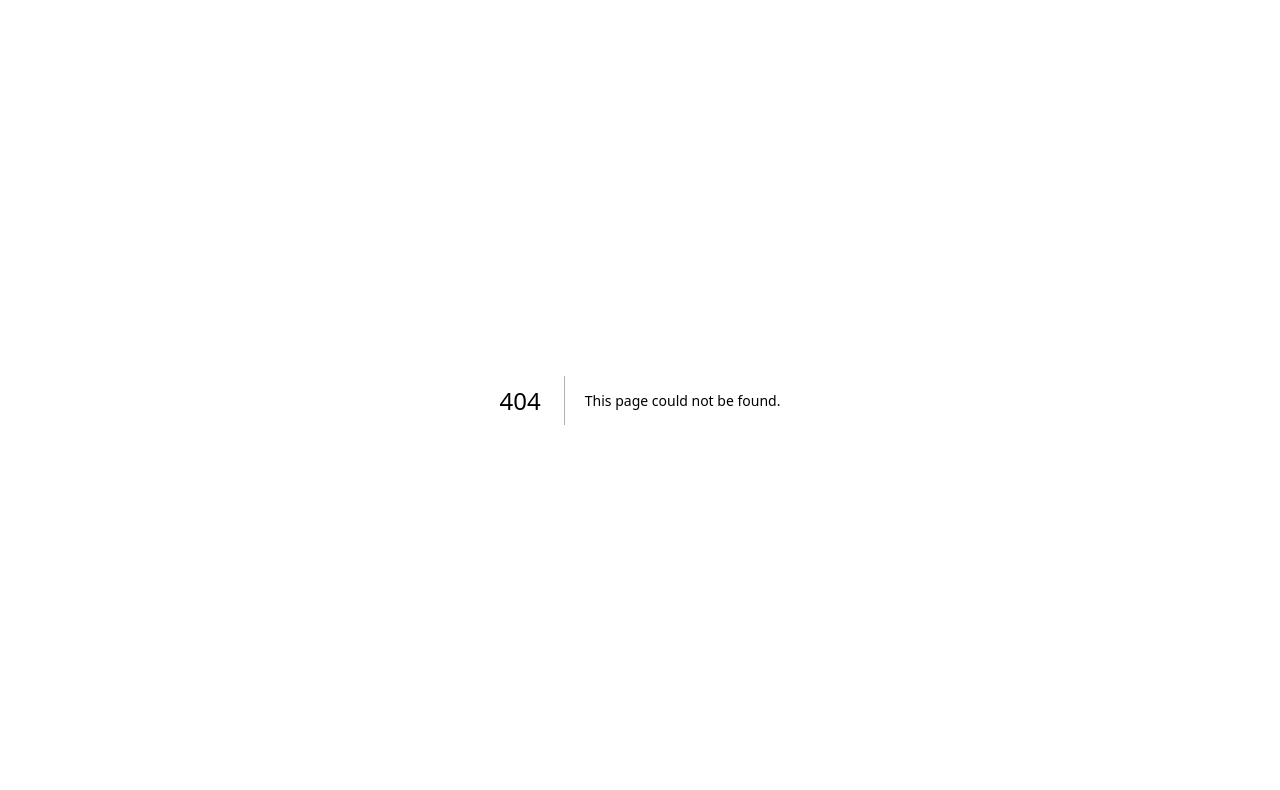
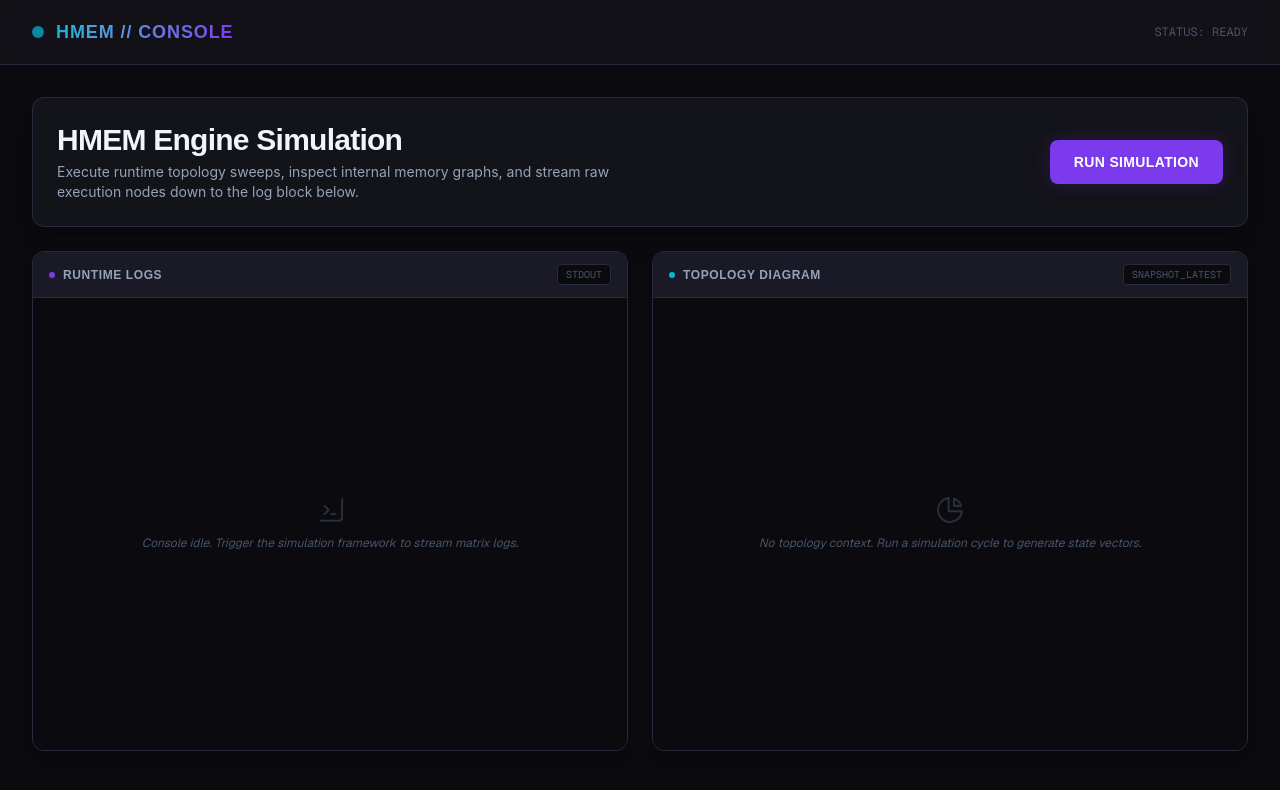
Before and after one commit to nicoszn/oro, a Next.js app: page /hmem in a window 1280 px wide. Before the commit this address had no page. Shown: the top 790 px of the page. Built offline with nearby package versions, Linux system fonts and the light colour scheme.

Commit message:
Add HmemPage component to Hmem function

```diff
--- /dev/null
+++ b/app/hmem/page.tsx
@@ -0,0 +1,6 @@
+
+import HmemPage from '@/components/HmemPage';
+
+export default function Hmem() {
+  return <HmemPage />;
+}
```
Also changed, not shown: 1 other file (tests, documents, lock files or other folders).
